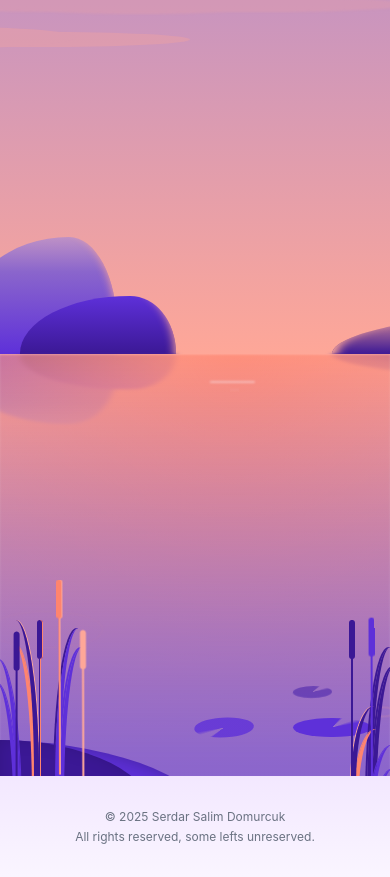
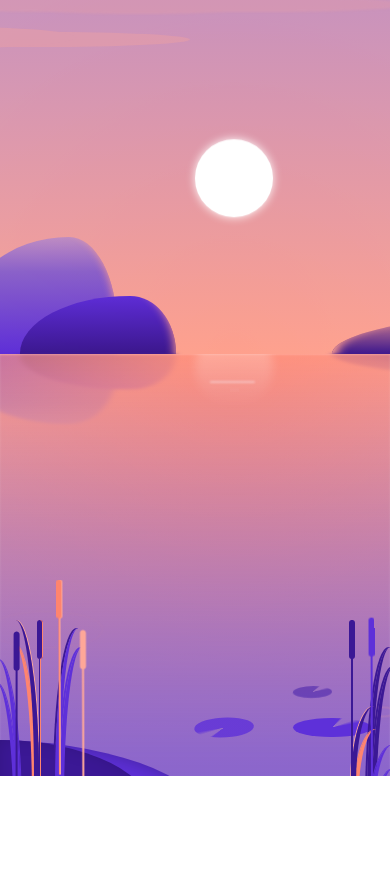
Before and after one commit to serdarsalim/serdarsalimhp, a Next.js app: page / in a window 390 px wide. Shown: the part 4640-5517 px from the top of the page. After the commit the page ends 5416 px from the top, so only its background shows below. Built offline with nearby package versions, Linux system fonts and the light colour scheme.

Commit message:
sunset added

```diff
--- a/app/components/Landscape.module.css
+++ b/app/components/Landscape.module.css
@@ -131,7 +131,7 @@
     -25vmin 0 0 -0.6vmin currentcolor;
   opacity: 0.3;
   transform: translate3d(-150vmin, 0, 0);
-  animation: clouds 120s infinite;
+  animation: clouds 120s forwards;
   animation-delay: -10s;
 }
 
@@ -220,9 +220,9 @@
   width: 20vmin;
   height: 20vmin;
   left: calc(60% - 10vmin);
-  top: 100%;
+  top: -20vmin;
   transform: translate3d(0, 0, 0);
-  animation: rise 20s infinite;
+  animation: set 30s forwards;
   box-shadow: 0 0 10px white;
 }
 
@@ -236,7 +236,7 @@
   transform-origin: bottom center;
   transform: rotate(4deg);
   box-shadow: inset -1px 0 0 var(--s2), -6vmin 3vmin 0 0, 80vmin 0 0 0;
-  animation: verticalise 20s infinite;
+  animation: verticalise 20s forwards;
 }
 
 .reed-1 {
@@ -245,7 +245,7 @@
   height: 50vmin;
   bottom: -5vmin;
   transform: rotate(-2deg);
-  animation: verticalise-1 20s infinite;
+  animation: verticalise-1 20s forwards;
   box-shadow: inset -1px 0 0 var(--s1), 6vmin 13vmin 0 0 var(--s1),
     80vmin 10vmin 0 0 var(--v3);
 }
@@ -267,7 +267,8 @@
     transform: rotate(4deg);
   }
   30%,
-  70% {
+  70%,
+  100% {
     transform: rotate(0);
   }
 }
@@ -278,25 +279,33 @@
     transform: rotate(-2deg);
   }
   45%,
-  70% {
+  70%,
+  100% {
     transform: rotate(0) translateY(-6vmin);
   }
 }
 
-@keyframes rise {
+@keyframes set {
+  0% {
+    transform: translate3d(0, 0, 0);
+  }
   100% {
-    transform: translate3d(0, -100vh, 20vmin);
+    transform: translate3d(0, 100vh, 0);
   }
 }
 
-@keyframes rise-reflection {
-  30% {
+@keyframes set-reflection {
+  0% {
+    opacity: 1;
+    transform: translate3d(0, -20vmin, 0);
+  }
+  70% {
     opacity: 0;
     transform: translate3d(0, 5vmin, 0);
   }
   100% {
     opacity: 0;
-    transform: translate3d(0, 80vmin, 0);
+    transform: translate3d(0, 20vmin, 0);
   }
 }
 
@@ -313,17 +322,18 @@
   top: 0;
   bottom: 0;
   background: radial-gradient(circle at 60% 100%, var(--s2), transparent);
-  animation: fade 20s infinite;
+  animation: fade-reverse 20s forwards;
   mix-blend-mode: color-burn;
 }
 
-@keyframes fade {
-  10% {
+@keyframes fade-reverse {
+  0%,
+  30% {
+    opacity: 0;
+  }
+  60%,
+  100% {
     opacity: 1;
-  }
-  30%,
-  70% {
-    opacity: 0;
   }
 }
 
@@ -339,7 +349,7 @@
   opacity: 1;
   top: 0;
   transform: translate3d(0, -20vmin, 0);
-  animation-name: rise-reflection;
+  animation-name: set-reflection;
 }
 
 .light {
@@ -350,7 +360,7 @@
   right: 0;
   margin: auto;
   top: calc(50% + 1vmin);
-  animation: light 20s infinite;
+  animation: light 20s forwards;
   opacity: 0;
   transform: scaleX(0.1) translate3d(0%, 0, 0);
   border-radius: 0.25vh;
@@ -425,7 +435,7 @@
   border-radius: 50%;
   bottom: 5vmin;
   left: 70%;
-  animation: splash 9s infinite;
+  animation: splash 9s forwards;
   transform: scale(0);
 }
 
--- a/app/components/Landscape.tsx
+++ b/app/components/Landscape.tsx
@@ -1,9 +1,17 @@
-import React from 'react';
+'use client';
+
+import React, { useState } from 'react';
 import styles from './Landscape.module.css';
 
 export default function Landscape() {
+  const [key, setKey] = useState(0);
+
+  const handleClick = () => {
+    setKey(prev => prev + 1);
+  };
+
   return (
-    <div className={styles.landscape}>
+    <div key={key} className={styles.landscape} onClick={handleClick}>
       <div className={styles.mountain}></div>
       <div className={`${styles.mountain} ${styles['mountain-2']}`}></div>
       <div className={`${styles.mountain} ${styles['mountain-3']}`}></div>
--- a/app/page.tsx
+++ b/app/page.tsx
@@ -209,18 +209,6 @@ export default function Home() {
 
       {/* Landscape Section */}
       <Landscape />
-
-      {/* Footer */}
-      <footer className="py-8 md:py-12 bg-gradient-to-b from-purple-100 to-purple-50 border-t border-purple-200/50">
-        <div className="max-w-6xl mx-auto px-4 md:px-6 text-center">
-          <p className="text-gray-500 text-xs md:text-sm">
-            © {new Date().getFullYear()} Serdar Salim Domurcuk
-          </p>
-          <p className="text-gray-500 text-xs md:text-sm mt-1">
-            All rights reserved, some lefts unreserved.
-          </p>
-        </div>
-      </footer>
     </div>
   );
 }
```
